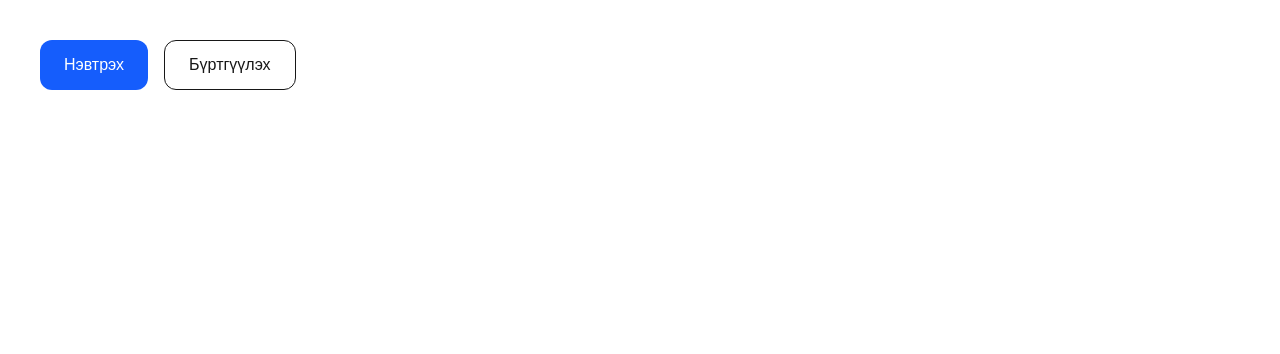
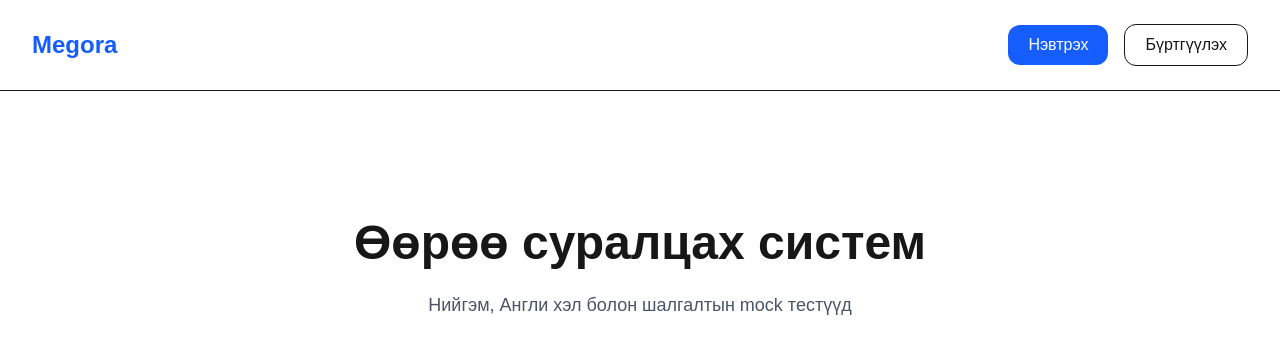
Before and after one commit to tsedevsurenmyagmarsuren-max/megora, a Next.js app: page / in a window 1280 px wide. Shown: the top 354 px of the page. Built offline with nearby package versions, Linux system fonts and the light colour scheme.

Commit message:
fix clerk auth

```diff
--- a/app/page.tsx
+++ b/app/page.tsx
@@ -1,21 +1,41 @@
-import { SignInButton, SignUpButton, UserButton } from "@clerk/nextjs";
+import {
+  SignInButton,
+  SignUpButton,
+  UserButton,
+} from "@clerk/nextjs";
 
 export default function Home() {
   return (
-    <main className="p-10 flex gap-4">
+    <main className="min-h-screen bg-white">
+      <nav className="flex items-center justify-between px-8 py-6 border-b">
+        <h1 className="text-2xl font-bold text-blue-600">Megora</h1>
+
+        <div className="flex items-center gap-4">
           <SignInButton mode="modal">
-        <button className="bg-blue-600 text-white px-6 py-3 rounded-xl">
+            <button className="bg-blue-600 text-white px-5 py-2 rounded-xl">
               Нэвтрэх
             </button>
           </SignInButton>
 
           <SignUpButton mode="modal">
-        <button className="border px-6 py-3 rounded-xl">
+            <button className="border px-5 py-2 rounded-xl">
               Бүртгүүлэх
             </button>
           </SignUpButton>
 
           <UserButton />
+        </div>
+      </nav>
+
+      <section className="flex flex-col items-center justify-center py-32 text-center">
+        <h2 className="text-5xl font-bold mb-6">
+          Өөрөө суралцах систем
+        </h2>
+
+        <p className="text-gray-600 text-lg">
+          Нийгэм, Англи хэл болон шалгалтын mock тестүүд
+        </p>
+      </section>
     </main>
   );
 }
```
Lines whose indentation alone changed are shown as unchanged.
